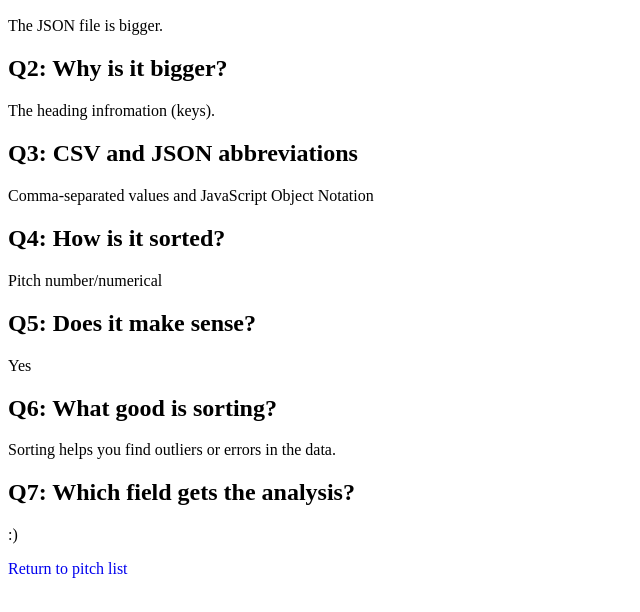
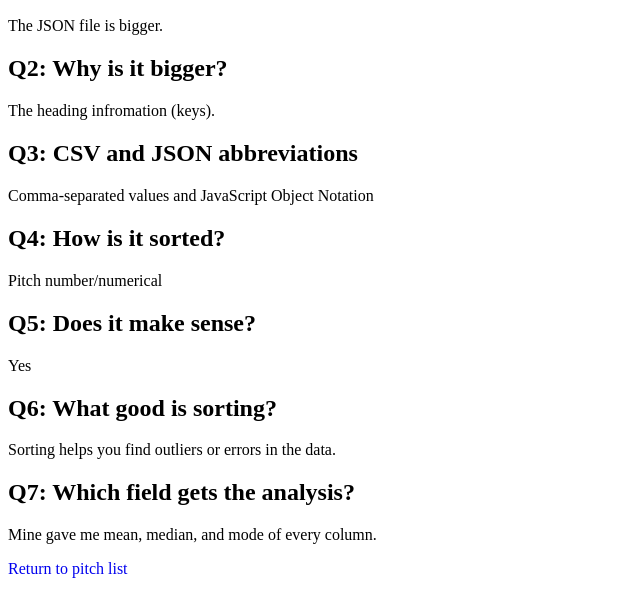
Before and after one commit to AnnaFaithM/annafaithm.github.io, a plain HTML site: page answers.html in a window 1280 px wide. Shown: the part 96-708 px from the top of the page, without its empty margins (0-640 px from the left). Drawn offline with Linux system fonts and the light colour scheme.

Commit message:
Update answers.html

```diff
--- a/answers.html
+++ b/answers.html
@@ -31,7 +31,7 @@
     </p>
     <h2> Q7: Which field gets the analysis? </h2>
     <p>
-     :)
+     Mine gave me mean, median, and mode of every column.
     </p>
   <a href="index.html">Return to pitch list</a>
   </body>
```
